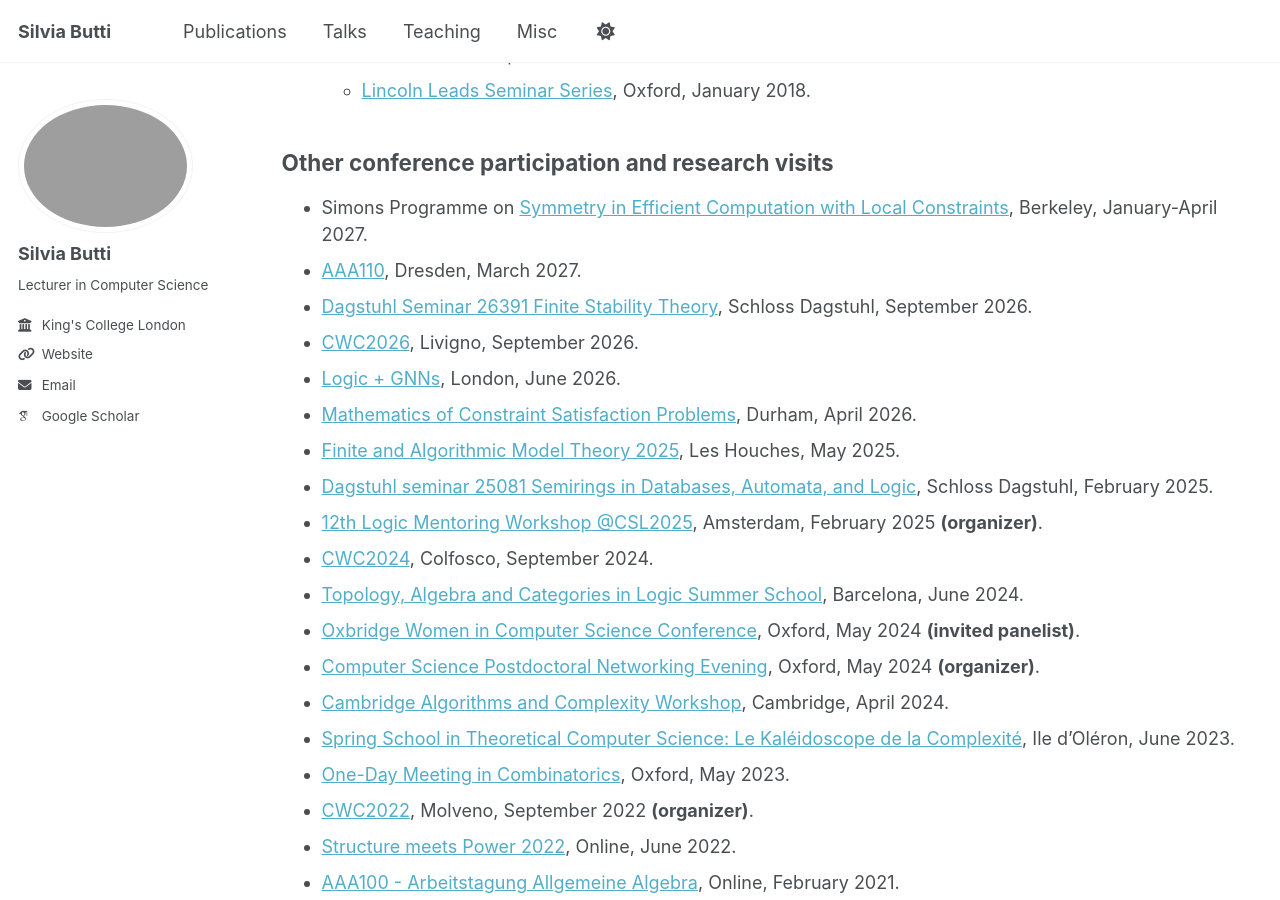
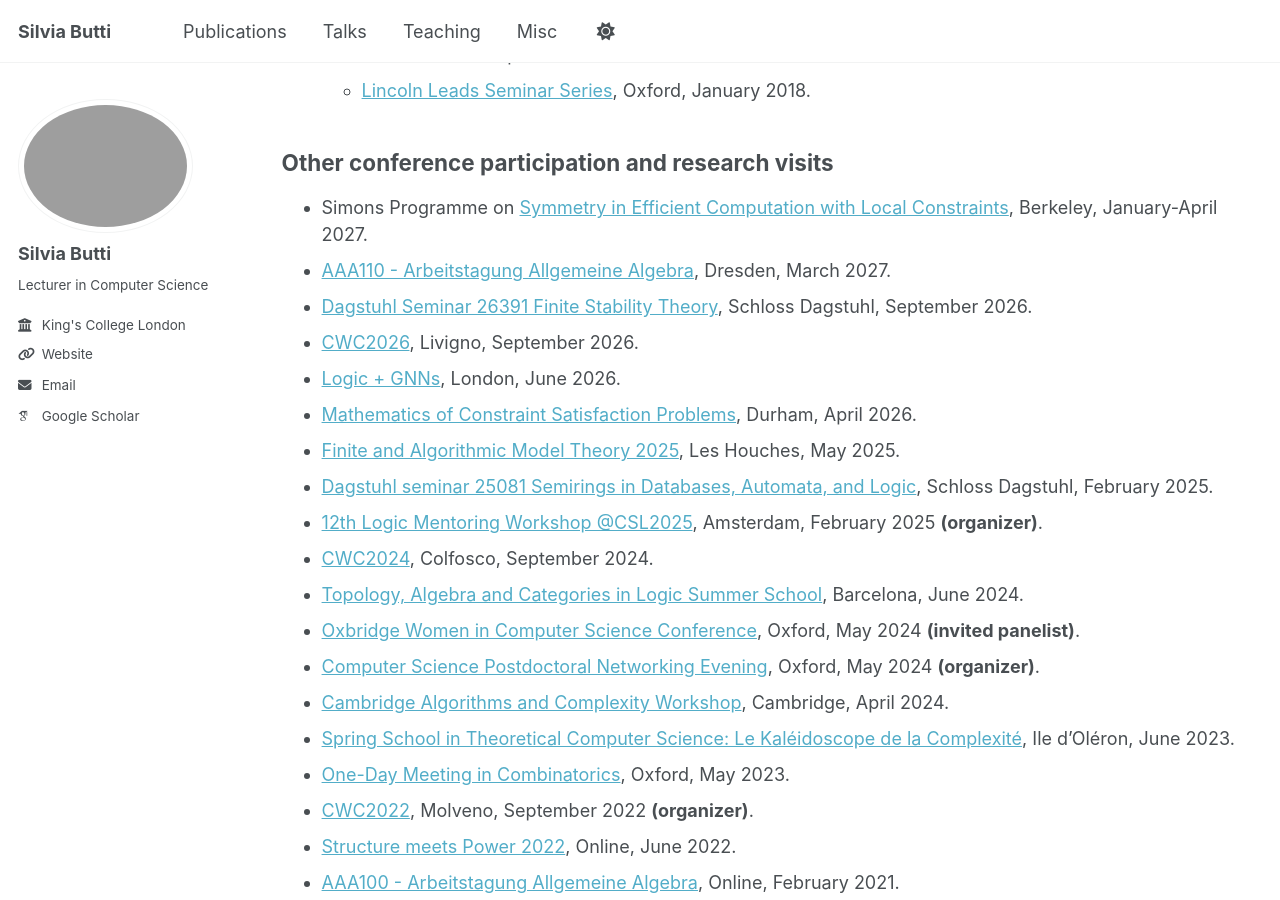
Before and after one commit to silviabutti/silviabutti.github.io, a Jekyll site: the page built from _pages/talks.md, in a window 1280 px wide and 900 px high, scrolled down 1472 px. Built offline with Jekyll 4.4.1, drawn with Linux system fonts in a browser that asks for light colours; some web fonts are replaced; a script bundle is joined from its source files by our own code; library files that are not in the unit come from our copies.

Commit message:
Update talks.md

```diff
--- a/_pages/talks.md
+++ b/_pages/talks.md
@@ -50,7 +50,7 @@ author_profile: true
 ## Other conference participation and research visits
 
 - Simons Programme on [Symmetry in Efficient Computation with Local Constraints](https://simons.berkeley.edu/programs/symmetry-efficient-computation-local-constraints/workshops#simons-tabs), Berkeley, January-April 2027.
-- [AAA110](https://tu-dresden.de/mn/math/algebra/forschung/tagungen/aaaseries/aaa110), Dresden, March 2027.
+- [AAA110 - Arbeitstagung Allgemeine Algebra](https://tu-dresden.de/mn/math/algebra/forschung/tagungen/aaaseries/aaa110), Dresden, March 2027.
 - [Dagstuhl Seminar 26391 Finite Stability Theory](https://www.dagstuhl.de/seminars/seminar-calendar/seminar-details/26391), Schloss Dagstuhl, September 2026.
 - [CWC2026](https://cspworldcongress.org/), Livigno, September 2026.
 - [Logic + GNNs](https://pwalega.github.io/logic-gnn-2026/), London, June 2026.
```
